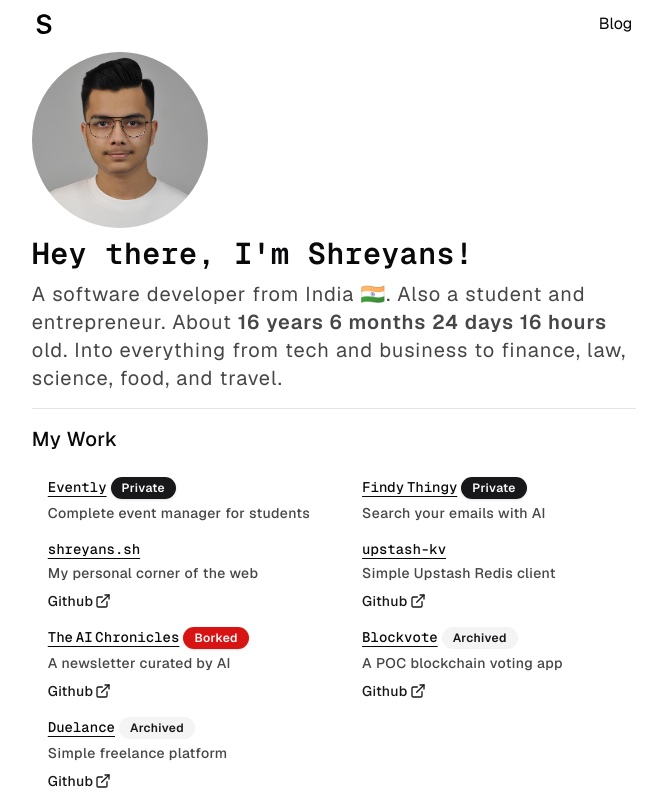
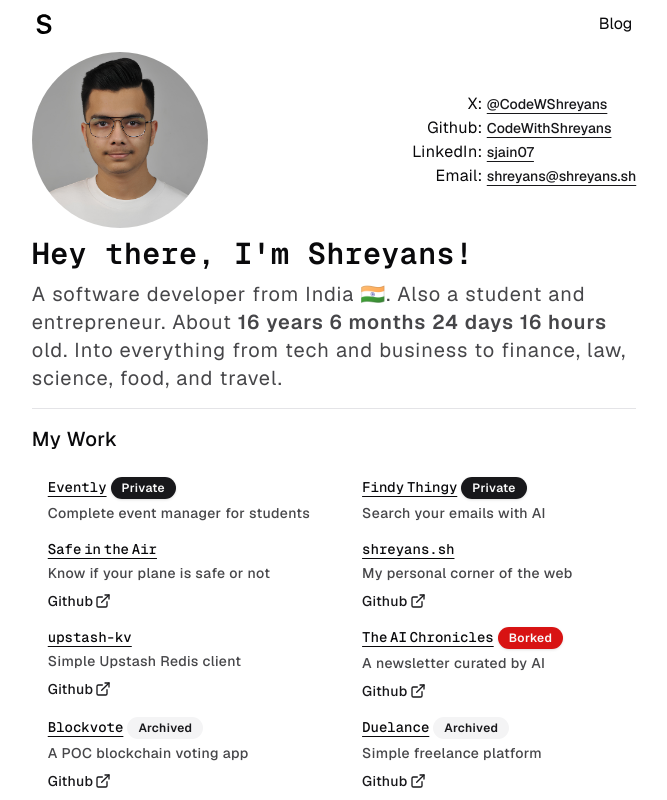
Before and after one commit to CodeWithShreyans/shreyans.sh, a Next.js app: page / in a window 1280 px wide. Shown: the top 800 px of the page, without its empty margins (306-973 px from the left). Built offline with nearby package versions, Linux system fonts and the light colour scheme.

Commit message:
add links to top and update stack
Signed-off-by: Shreyans Jain <shreyans@shreyans.sh>

```diff
--- a/app/(pages)/page.tsx
+++ b/app/(pages)/page.tsx
@@ -107,6 +107,7 @@ const Home = () => {
     return (
         <main className="flex flex-col gap-4 tracking-wide">
             <div className="space-y-2">
+                <div className="flex items-center justify-between">
                     <div className="w-36 sm:w-44">
                         <Image
                             alt="Profile Picture"
@@ -116,6 +117,68 @@ const Home = () => {
                             placeholder="blur"
                             src={ProfilePic}
                         />
+                    </div>
+                    <div className="sm:flex gap-1 hidden">
+                        <div className="flex flex-col text-right">
+                            <div>X:</div>
+                            <div>Github:</div>
+                            <div>LinkedIn:</div>
+                            <div>Email:</div>
+                        </div>
+                        <div className="flex flex-col gap-1 text-left items-start pt-0.5">
+                            <Button
+                                asChild={true}
+                                className="h-auto p-0 tracking-normal underline underline-offset-4"
+                                variant="link"
+                            >
+                                <Link
+                                    href="https://x.com/CodeWShreyans"
+                                    target="_blank"
+                                >
+                                    @CodeWShreyans
+                                </Link>
+                            </Button>
+
+                            <Button
+                                asChild={true}
+                                className="h-auto p-0 underline tracking-normal underline-offset-4"
+                                variant="link"
+                            >
+                                <Link
+                                    href="https://github.com/CodeWithShreyans"
+                                    target="_blank"
+                                >
+                                    CodeWithShreyans
+                                </Link>
+                            </Button>
+
+                            <Button
+                                asChild={true}
+                                className="h-auto p-0 tracking-normal underline underline-offset-4"
+                                variant="link"
+                            >
+                                <Link
+                                    href="https://www.linkedin.com/in/sjain07"
+                                    target="_blank"
+                                >
+                                    sjain07
+                                </Link>
+                            </Button>
+
+                            <Button
+                                asChild={true}
+                                className="h-auto p-0 tracking-normal underline underline-offset-4"
+                                variant="link"
+                            >
+                                <Link
+                                    href="mailto:shreyans@shreyans.sh"
+                                    target="_blank"
+                                >
+                                    shreyans@shreyans.sh
+                                </Link>
+                            </Button>
+                        </div>
+                    </div>
                 </div>
                 <h1 className="font-mono text-lg font-semibold sm:text-xl md:text-2xl xl:text-3xl">
                     Hey there, I&apos;m Shreyans!
@@ -142,6 +205,12 @@ const Home = () => {
                         description="Search your emails with AI"
                         link="https://findy-thingy.shreyans.sh"
                         title="Findy Thingy"
+                    />
+                    <Project
+                        description="Know if your plane is safe or not"
+                        githubLink="https://github.com/CodeWithShreyans/safeintheair"
+                        link="https://safeintheair.shreyans.sh"
+                        title="Safe in the Air"
                     />
                     <Project
                         description="My personal corner of the web"
@@ -248,6 +317,21 @@ const Home = () => {
                             }
                         />
                         <StackItem
+                            title="Cloudflare"
+                            description={<>Help! I'm under attack!</>}
+                            image={
+                                <svg
+                                    role="img"
+                                    viewBox="0 0 24 24"
+                                    xmlns="http://www.w3.org/2000/svg"
+                                    className="absolute bottom-4 h-[90.5%] left-[50%] -translate-x-1/2 z-10 opacity-50"
+                                >
+                                    <title>Cloudflare</title>
+                                    <path d="M16.5088 16.8447c.1475-.5068.0908-.9707-.1553-1.3154-.2246-.3164-.6045-.499-1.0615-.5205l-8.6592-.1123a.1559.1559 0 0 1-.1333-.0713c-.0283-.042-.0351-.0986-.021-.1553.0278-.084.1123-.1484.2036-.1562l8.7359-.1123c1.0351-.0489 2.1601-.8868 2.5537-1.9136l.499-1.3013c.0215-.0561.0293-.1128.0147-.168-.5625-2.5463-2.835-4.4453-5.5499-4.4453-2.5039 0-4.6284 1.6177-5.3876 3.8614-.4927-.3658-1.1187-.5625-1.794-.499-1.2026.119-2.1665 1.083-2.2861 2.2856-.0283.31-.0069.6128.0635.894C1.5683 13.171 0 14.7754 0 16.752c0 .1748.0142.3515.0352.5273.0141.083.0844.1475.1689.1475h15.9814c.0909 0 .1758-.0645.2032-.1553l.12-.4268zm2.7568-5.5634c-.0771 0-.1611 0-.2383.0112-.0566 0-.1054.0415-.127.0976l-.3378 1.1744c-.1475.5068-.0918.9707.1543 1.3164.2256.3164.6055.498 1.0625.5195l1.8437.1133c.0557 0 .1055.0263.1329.0703.0283.043.0351.1074.0214.1562-.0283.084-.1132.1485-.204.1553l-1.921.1123c-1.041.0488-2.1582.8867-2.5527 1.914l-.1406.3585c-.0283.0713.0215.1416.0986.1416h6.5977c.0771 0 .1474-.0489.169-.126.1122-.4082.1757-.837.1757-1.2803 0-2.6025-2.125-4.727-4.7344-4.727" />
+                                </svg>
+                            }
+                        />
+                        <StackItem
                             title="Tailwind CSS"
                             description="CSS for Humans"
                             image={
@@ -278,17 +362,17 @@ const Home = () => {
                             }
                         />
                         <StackItem
-                            title="PlanetScale"
+                            title="Turso"
                             description="My 5 users go brrrrr"
                             image={
                                 <svg
                                     role="img"
                                     viewBox="0 0 24 24"
                                     xmlns="http://www.w3.org/2000/svg"
-                                    className="absolute bottom-4 h-[83%] left-[47%] -translate-x-1/2 z-10 opacity-50"
+                                    className="absolute bottom-4 h-[83%] left-[50%] -translate-x-1/2 z-10 opacity-50"
                                 >
-                                    <title>PlanetScale</title>
-                                    <path d="M0 12C0 5.373 5.373 0 12 0c4.873 0 9.067 2.904 10.947 7.077l-15.87 15.87a11.981 11.981 0 0 1-1.935-1.099L14.99 12H12l-8.485 8.485A11.962 11.962 0 0 1 0 12Zm12.004 12L24 12.004C23.998 18.628 18.628 23.998 12.004 24Z" />
+                                    <title>Turso</title>
+                                    <path d="m23.31.803-.563-.42-1.11 1.189-.891-1.286-.512.235.704 1.798-.326.35L18.082 0l-.574.284 2.25 4.836-2.108.741h-.05l-1.143-1.359-1.144 1.36H8.687l-1.144-1.36-1.146 1.363H6.36l-2.12-.745L6.491.284 5.919 0l-2.53 2.668-.327-.349.705-1.798-.512-.236-.89 1.287L1.253.382.69.804 2.42 3.69l-.89.939.311 2.375 2.061.787L3.9 8.817H1.947v.444l.755 1.078 1.197.433v6.971l3.057 4.55L7.657 24l1.101-1.606L9.9 24l.999-1.606L12 24l1.102-1.606L14.1 24l1.141-1.606L16.343 24l.701-1.706 3.058-4.55v-6.972l1.196-.433.756-1.078v-.444h-1.952l.003-1.03 2.054-.784.311-2.375-.89-.939zm-8.93 18.718H8.033l.793-1.615.794 1.615.793-1.083.793 1.083.794-1.083.793 1.083.794-1.083.793 1.083.793-1.615.794 1.615zm3.886-7.39-3.3 1.084-.143 3.061-2.827.627-2.826-.627-.142-3.06-3.3-1.085v-1.635l4.266 1.21-.052 4.126h4.109l-.052-4.127 4.266-1.209z" />
                                 </svg>
                             }
                         />
@@ -352,25 +436,6 @@ const Home = () => {
                                 </svg>
                             }
                         />
-                        <StackItem
-                            title="Biome"
-                            description={
-                                <>
-                                    error <i>biome(noStupidity)</i>
-                                </>
-                            }
-                            image={
-                                <svg
-                                    role="img"
-                                    viewBox="0 0 24 24"
-                                    xmlns="http://www.w3.org/2000/svg"
-                                    className="absolute bottom-[0.37rem] h-[93.5%] left-1/2 -translate-x-1/2 z-10 opacity-50"
-                                >
-                                    <title>Biome</title>
-                                    <path d="m12 1.608-5.346 9.259a12.069 12.069 0 0 1 6.326-.219l1.807.426-1.7 7.208-1.809-.427c-2.224-.524-4.361.644-5.264 2.507l-1.672-.809c1.276-2.636 4.284-4.232 7.364-3.505l.847-3.592A10.211 10.211 0 0 0 0 22.392h24L12 1.608Z" />
-                                </svg>
-                            }
-                        />
                     </CarouselContent>
                     <CarouselPrevious />
                     <CarouselNext />
--- a/app/components/footer.tsx
+++ b/app/components/footer.tsx
@@ -47,6 +47,22 @@ export const Footer = () => {
                     </Button>
                     <Button asChild={true} variant="ghost">
                         <Link
+                            aria-label="LinkedIn"
+                            href="https://www.linkedin.com/in/sjain07"
+                        >
+                            <svg
+                                role="img"
+                                viewBox="0 0 24 24"
+                                xmlns="http://www.w3.org/2000/svg"
+                                className="size-full fill-white"
+                            >
+                                <title>LinkedIn</title>
+                                <path d="M20.447 20.452h-3.554v-5.569c0-1.328-.027-3.037-1.852-3.037-1.853 0-2.136 1.445-2.136 2.939v5.667H9.351V9h3.414v1.561h.046c.477-.9 1.637-1.85 3.37-1.85 3.601 0 4.267 2.37 4.267 5.455v6.286zM5.337 7.433c-1.144 0-2.063-.926-2.063-2.065 0-1.138.92-2.063 2.063-2.063 1.14 0 2.064.925 2.064 2.063 0 1.139-.925 2.065-2.064 2.065zm1.782 13.019H3.555V9h3.564v11.452zM22.225 0H1.771C.792 0 0 .774 0 1.729v20.542C0 23.227.792 24 1.771 24h20.451C23.2 24 24 23.227 24 22.271V1.729C24 .774 23.2 0 22.222 0h.003z" />
+                            </svg>
+                        </Link>
+                    </Button>
+                    <Button asChild={true} variant="ghost">
+                        <Link
                             aria-label="Email"
                             href="mailto:shreyans@shreyans.sh"
                         >
```
Also changed, not shown: package.json (+12 -15 lines), 1 other file (tests, documents, lock files or other folders). Lines whose indentation alone changed are shown as unchanged.
